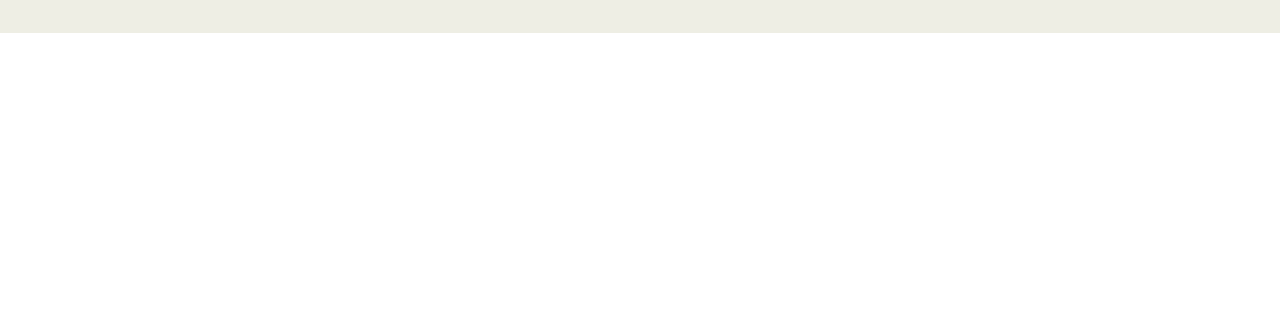
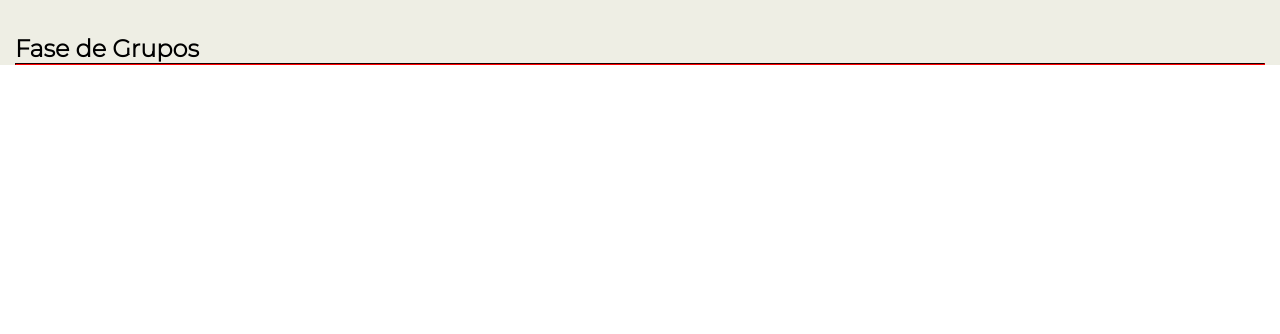
Before and after one commit to hectorc2907/FixtureQatar2022, a plain HTML site: page index.html in a window 1280 px wide. Shown: the part 466-800 px from the top of the page. Drawn offline with Linux system fonts and the light colour scheme.

Commit message:
se realiza el maquetado del titulo de la fase correspondiente, se coloca el divisor con su color y se agrega la fuente de la pagina para mejor performance

```diff
--- a/css/style.css
+++ b/css/style.css
@@ -3,6 +3,7 @@
   padding: 0px;
   box-sizing: border-box;
   min-height: 100%;
+  font-family: 'Montserrat', sans-serif;
 }
 header {
   background-color: #460065;
@@ -27,6 +28,15 @@ main {
   display: flex;
   justify-content: center;
   padding: 50px 0px;
+}
+.mainStage{
+  padding: 0px 15px;
+}
+.stageDivider{
+  border-top-color: #700000;
+  border-left-color: #700000;
+  border-bottom-color: red;
+  border-right-color: red;
 }
 @media screen and (max-width: 575px) {
   .mainLogo{
--- a/index.html
+++ b/index.html
@@ -5,9 +5,15 @@
     <meta name="viewport" content="width=device-width, initial-scale=1.0" />
     <meta name="description" content="" />
     <meta name="keywords" content="" />
-    <meta name="author" content="" />
+    <meta name="author" content="Hector Alberto Clessi" />
     <title>Document</title>
     <link rel="stylesheet" href="./css/style.css" />
+    <link rel="preconnect" href="https://fonts.googleapis.com" />
+    <link rel="preconnect" href="https://fonts.gstatic.com" crossorigin />
+    <link
+      href="https://fonts.googleapis.com/css2?family=Montserrat:wght@300&display=swap"
+      rel="stylesheet"
+    />
   </head>
   <body>
     <header class="">
@@ -24,6 +30,15 @@
       <section class="mainLogo">
         <img src="./img/QatarHorizontal.png" alt="Qatar2022Logo" />
       </section>
+      <section class="mainStage">
+        <h2 class="stage">Fase de Grupos</h2>
+        <hr class="stageDivider" />
+        <div class="groupsContainer">
+          <div class="groupContainer">
+
+          </div>
+        </div>
+      </section>
     </main>
   </body>
 </html>
```
